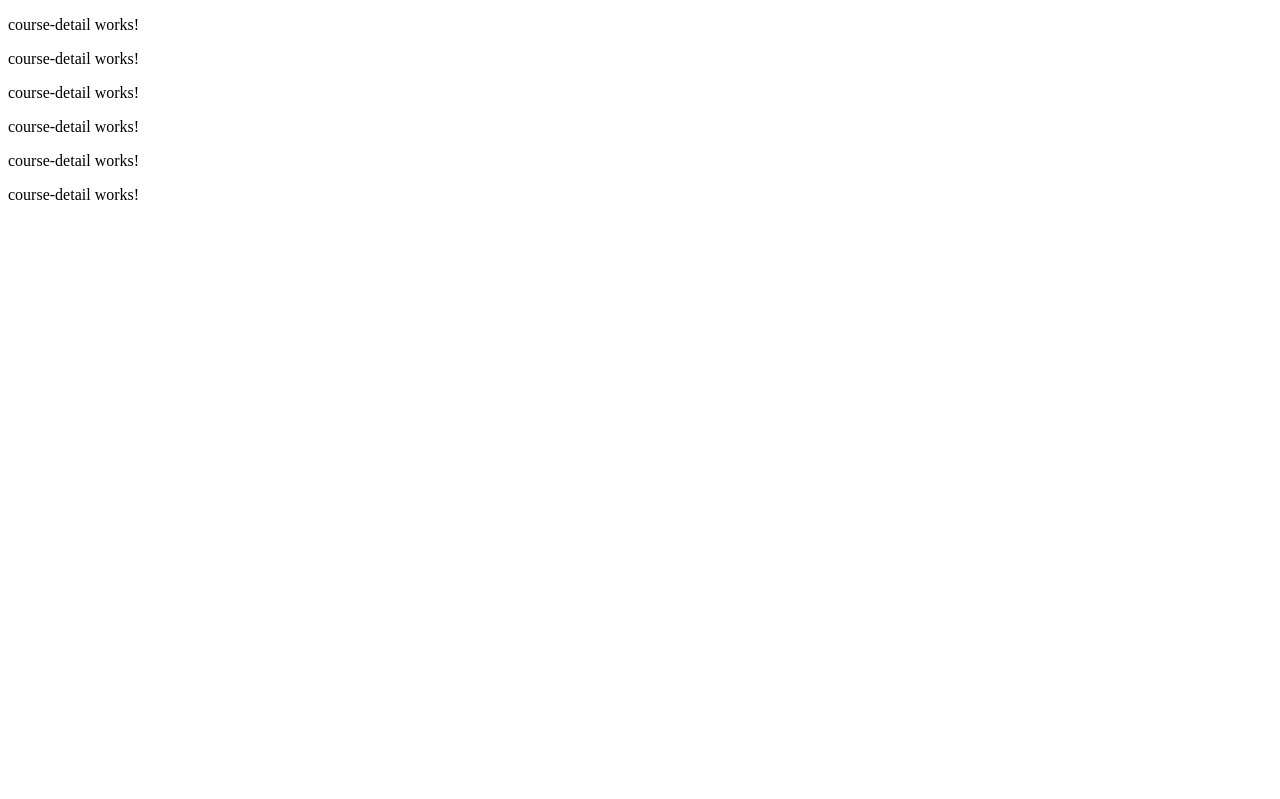
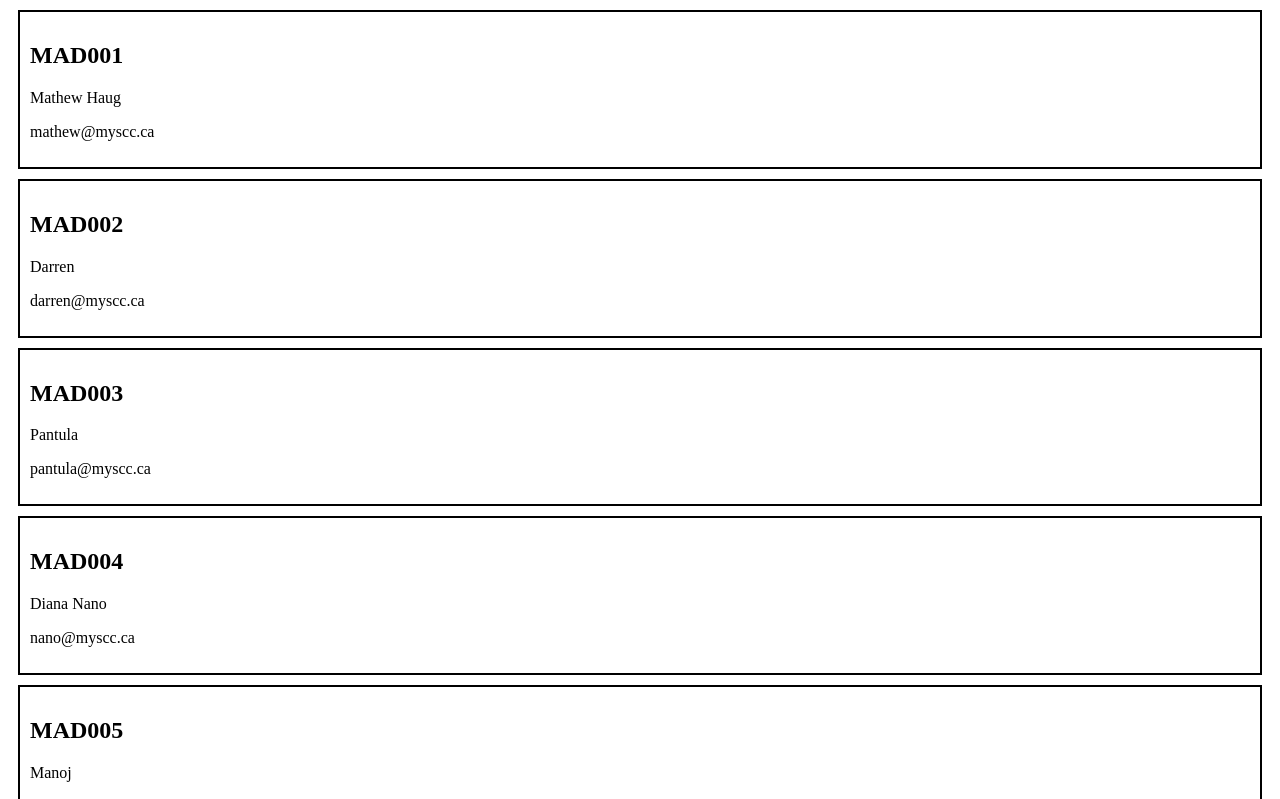
Before and after one commit to KrishnaBhargaviP/Krishna-Pabbaraju-Learning-Angular, an Angular app: page / in a window 1280 px wide. Shown: the top 799 px of the page. Built offline with nearby package versions, Linux system fonts and the light colour scheme.

Commit message:
style course detail border with border and title

```diff
--- a/src/app/course-detail/course-detail.component.html
+++ b/src/app/course-detail/course-detail.component.html
@@ -1 +1,5 @@
-<p>course-detail works!</p>
+<div style="border: 2px solid #000; padding: 10px; margin: 10px;">
+  <h2>{{ course.subjectCode }}</h2>
+  <p> {{ course.instructorName }}</p>
+  <p> {{ course.email }}</p>
+</div>
```
